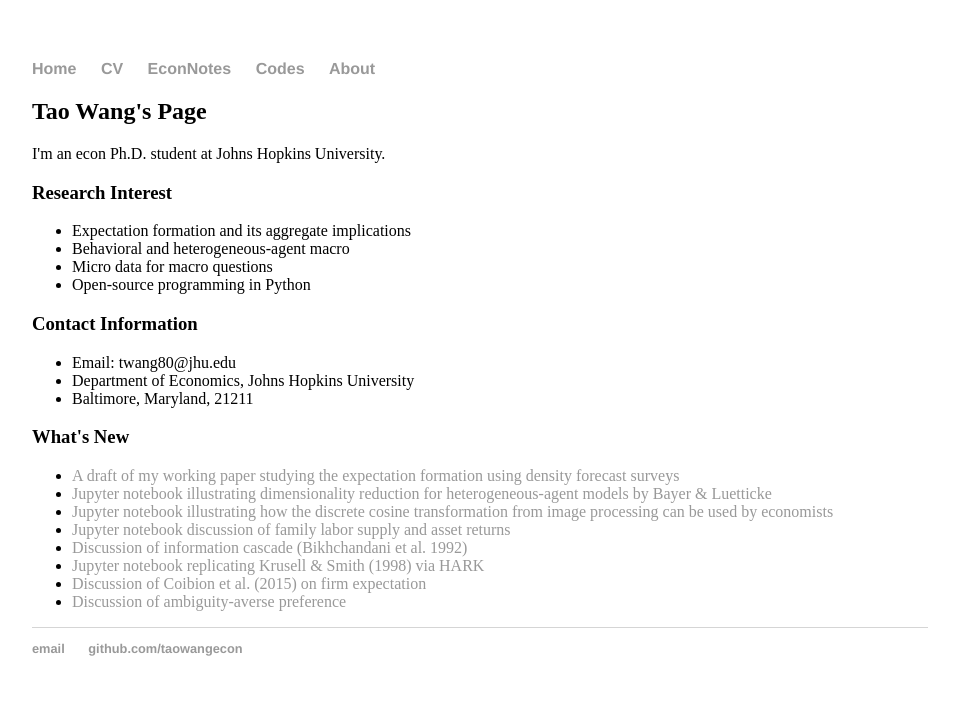
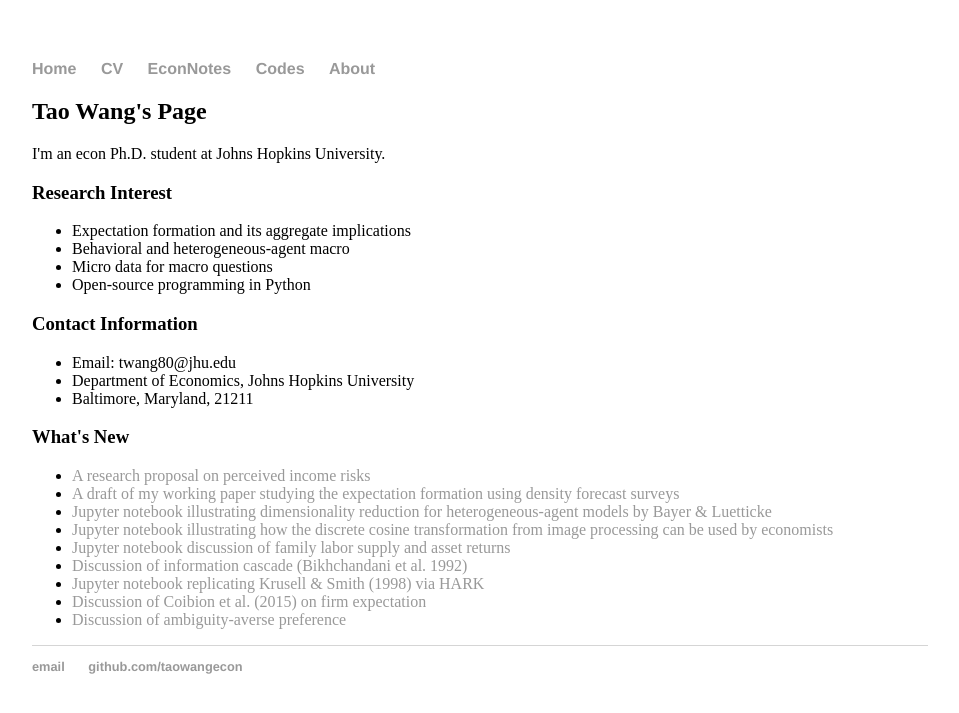
Before and after one commit to iworld1991/TaoWangEcon.github.io, a Jekyll site: the page built from index.html, in a window 1280 px wide. Shown: the top 713 px of the page, without its empty margins (160-1119 px from the left). Built offline with Jekyll 4.4.1, drawn with Linux system fonts in a browser that asks for light colours.

Commit message:
Update index.html
added proposal draft to what's new

```diff
--- a/index.html
+++ b/index.html
@@ -21,6 +21,7 @@ title: Tao Wang's Page
 
 	<h3> What's New </h3>
 	<ul>
+	<li><a href="/papers/PerceivedIncomeRiskProposal.pdf">A research proposal on perceived income risks</a></li>
 	<li><a href="/papers/InfVar.pdf">A draft of my working paper studying the expectation formation using density forecast surveys</a></li>
 	<li><a href="https://github.com/econ-ark/HARK/blob/master/HARK/BayerLuetticke/notebooks/DCT-Copula-Illustration.ipynb"> Jupyter notebook illustrating dimensionality reduction for heterogeneous-agent models by Bayer & Luetticke </a></li>
 	<li><a href="https://github.com/econ-ark/HARK/blob/master/HARK/BayerLuetticke/notebooks/DCT.ipynb"> Jupyter notebook illustrating how the discrete cosine transformation from image processing can be used by economists</a></li>
```
